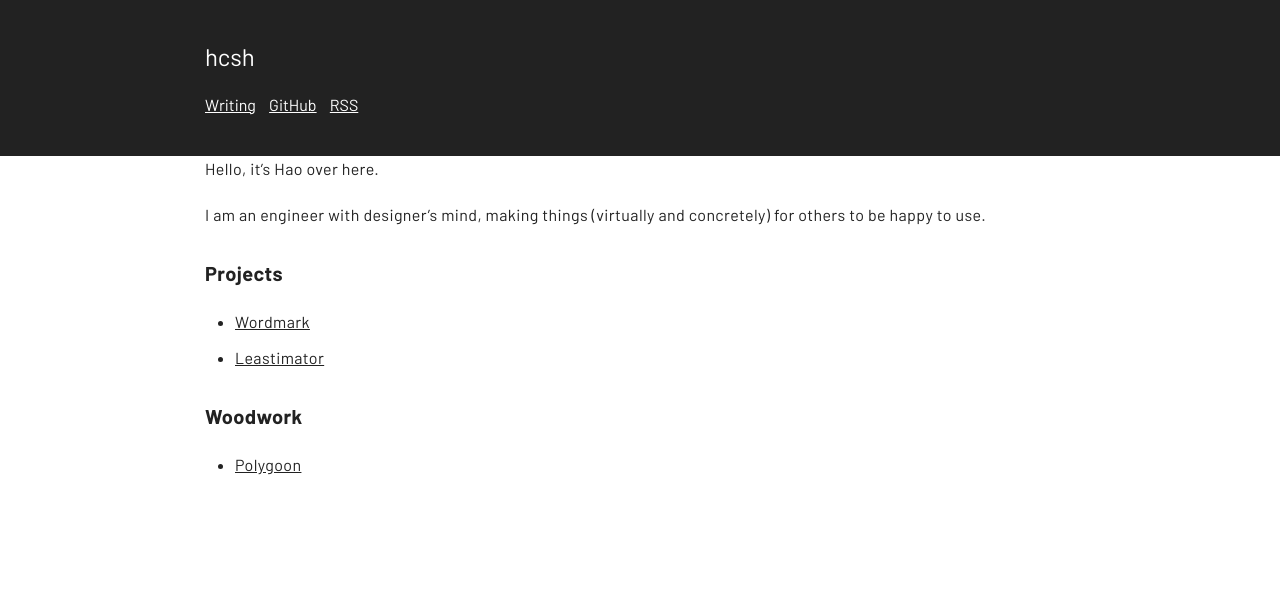
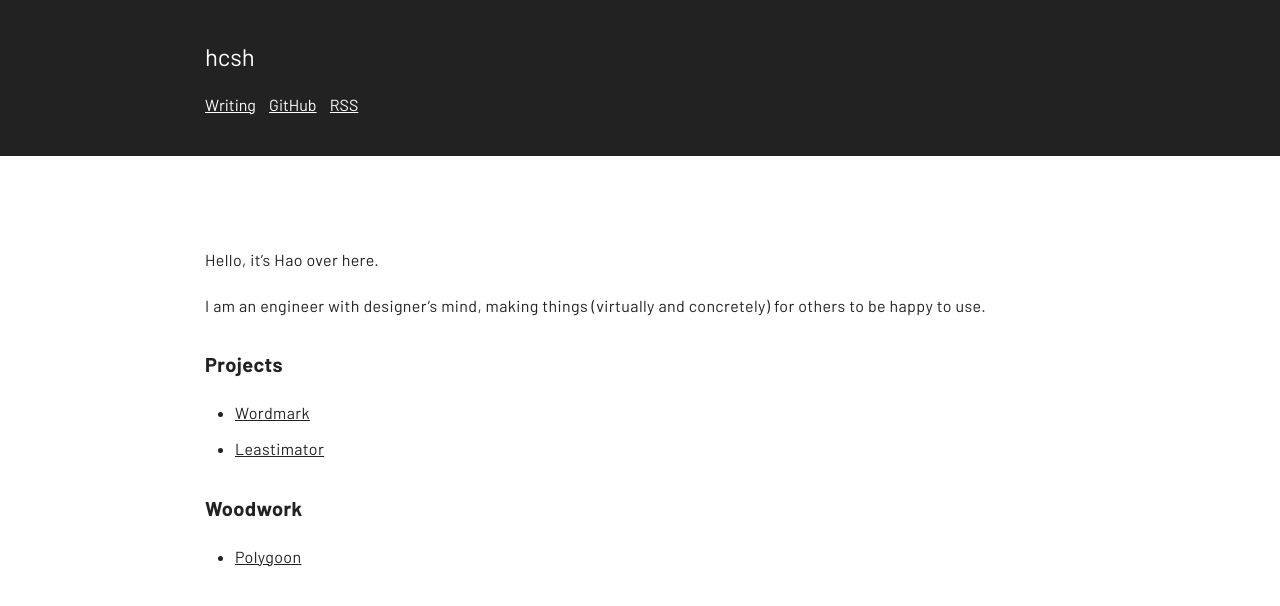
Before and after one commit to fuermosi777/fuermosi777.github.io, a Jekyll site: the page built from index.md, in a window 1280 px wide. Shown: the top 606 px of the page. Built offline with Jekyll 4.4.1, drawn with Linux system fonts in a browser that asks for light colours; comment, search, counter and statistics services are not loaded.

Commit message:
fix index UI

```diff
--- a/_layouts/index.html
+++ /dev/null
@@ -1,7 +0,0 @@
----
-layout: default
----
-
-<div class="main-content">
-  <div class="page-text">{{ content }}</div>
-</div>
--- a/_layouts/post.html
+++ b/_layouts/post.html
@@ -6,7 +6,9 @@ layout: default
   <div class="page-title">{{ page.title }}</div>
   <div class="medium-text page-date">{{ page.date | date: "%B %-d, %Y" }}</div>
   <div class="page-text">{{ content }}</div>
+  {% unless page.comment == false %}
   <div id="disqus_thread"></div>
+  {% endunless %}
 </div>
 
 <script>
```
Also changed, not shown: index.md (+2 -1 lines).
